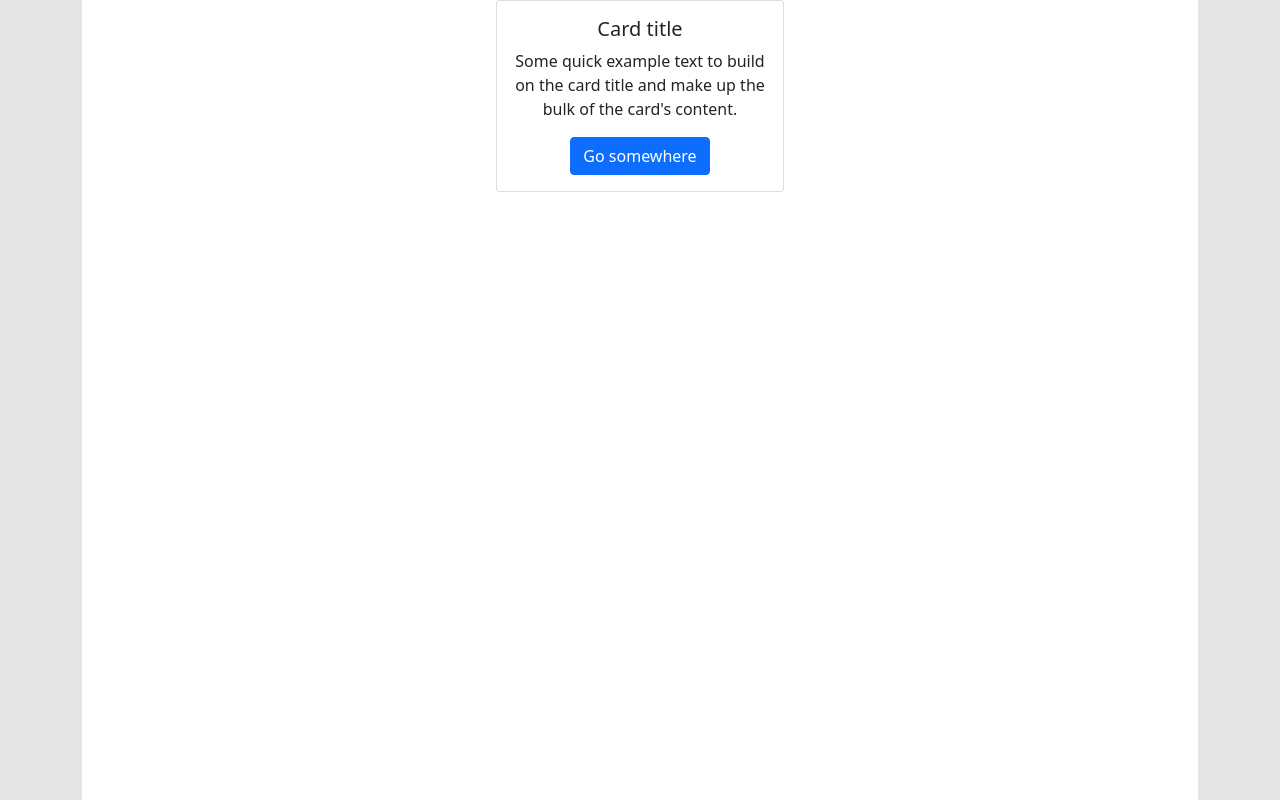
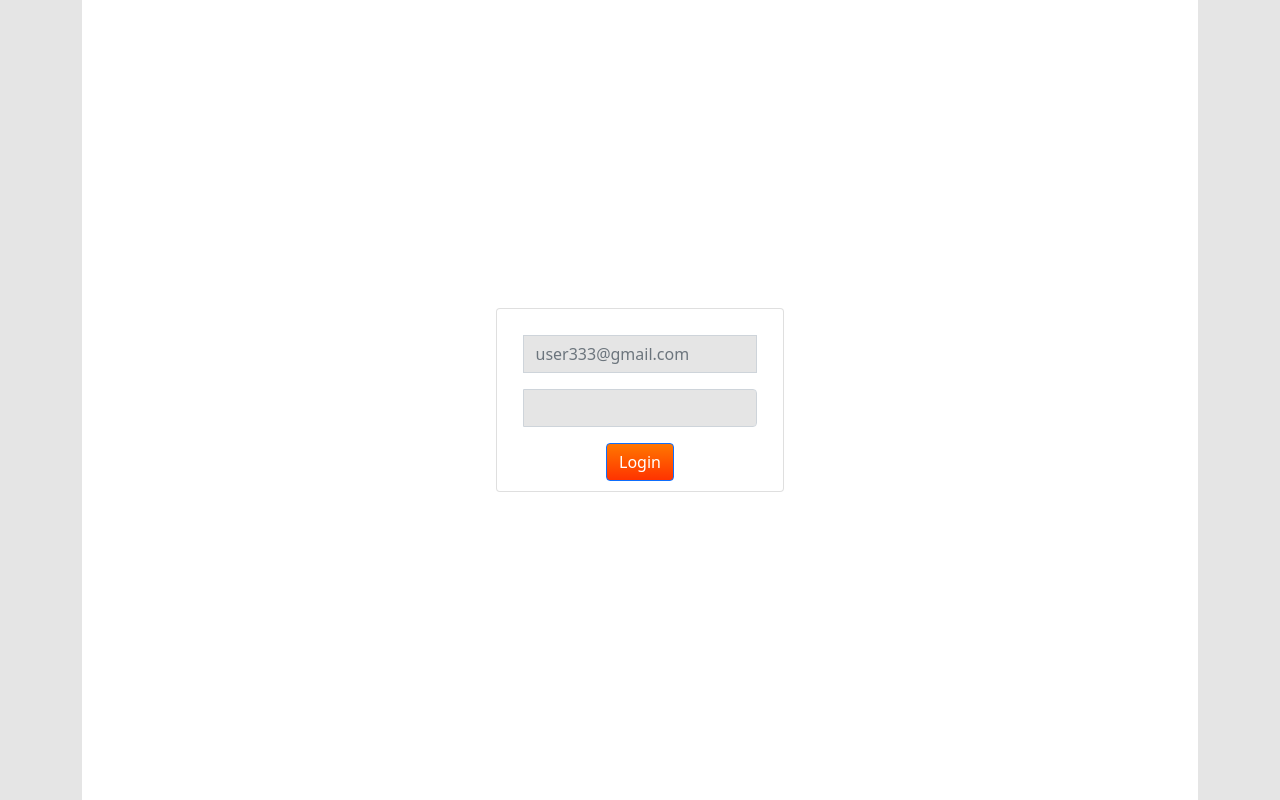
Before and after one commit to GhettoStiFcha/mospoly_project, a Django app: page /login in a window 1280 px wide. Shown: the part 57-857 px from the top of the page. Run offline with Django 4.2, Linux system fonts and the light colour scheme.

Commit message:
added login page

```diff
--- a/templates/registration/login.html
+++ b/templates/registration/login.html
@@ -77,17 +77,18 @@
       </header>
 
       <main
-        class="col justify-content-center align-items-center bg-white"
-        style="min-height: 800px;"
+        class="flex-column justify-content-center align-items-center bg-white"
+        style="display:flex; min-height: 800px;"
       >
-        <div class="card" style="margin:0 auto; width: 18rem;">
-            <form method="POST">
-                <div class="card-body justify-content-center align-items-center text-center" style="display: flex; flex-direction: column;">
-
-                    <h5 class="card-title">Card title</h5>
-                    <p class="card-text">Some quick example text to build on the card title and make up the bulk of the card's content.</p>
-                    <a href="#" class="btn btn-primary">Go somewhere</a>
+        <div class="card" style="margin:0 auto; width: 18rem; padding: 10px;">
+            <form method="POST" class="align-items-center justify-content-center align-self-center flex-column" style="display: flex;">
+                <div class="card-body justify-content-center align-items-center text-start input-group" style="display: flex; flex-direction: column;">
+                    <label hidden for="email">Email</label>
+                    <input class="form-control w-100 mb-3" id="loginEmail" name="email" type="email" placeholder="user333@gmail.com" style="background-color: #e5e5e5;">
+                    <label hidden for="pass">Password</label>
+                    <input class="form-control w-100" id="loginPass" name="pass" type="password" style="background-color: #e5e5e5;">
                 </div>
+                <a href="#" class="btn btn-primary" style="background: linear-gradient(#f70, #f30);">Login</a>
             </form>
         </div>
       </main>
```
